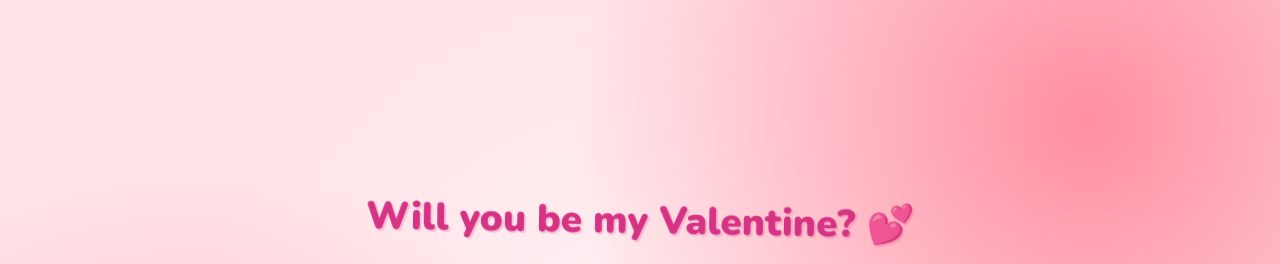
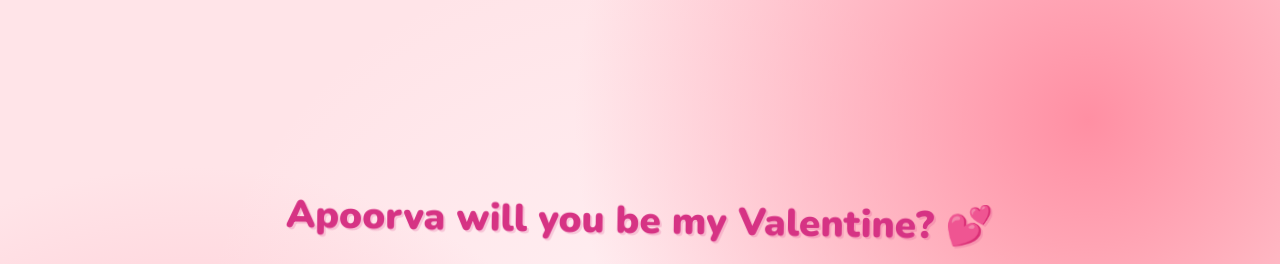
Before and after one commit to PrasadK06/Apoorva-V-Day, a plain HTML site: page index.html in a window 1280 px wide. Shown: the top 264 px of the page. Drawn offline with nearby package versions, Linux system fonts and the light colour scheme; grey boxes are pictures that could not be loaded.

Commit message:
Update index.html

```diff
--- a/index.html
+++ b/index.html
@@ -12,7 +12,7 @@
     <div class="hearts-bg"></div>
 
     <div class="container">
-        <h1>Will you be my Valentine? 💕</h1>
+        <h1>Apoorva will you be my Valentine? 💕</h1>
 
         <div class="gif-container">
             <img id="cat-gif" src="https://media.tenor.com/EBV7OT7ACfwAAAAj/u-u-qua-qua-u-quaa.gif" alt="cute character">
```
